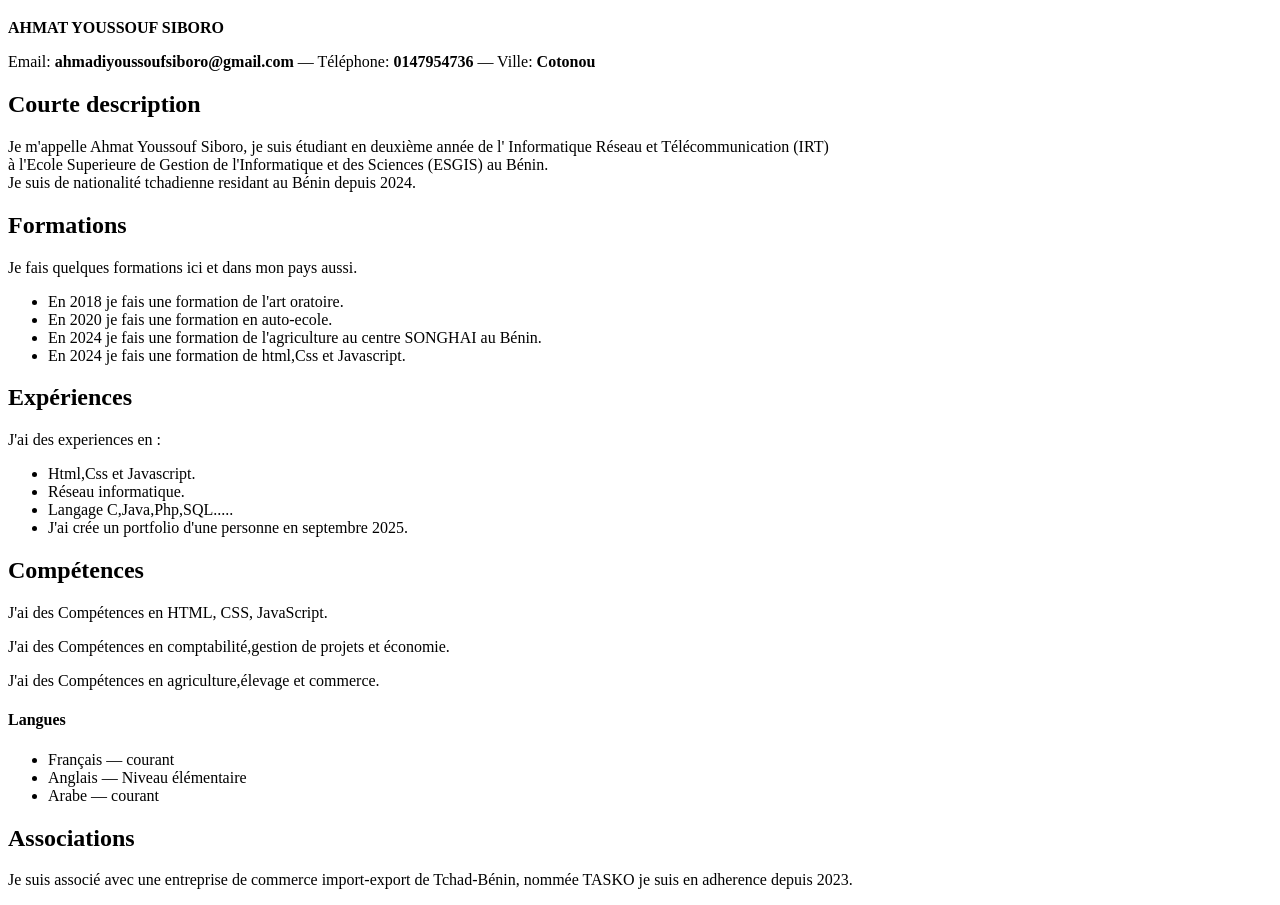
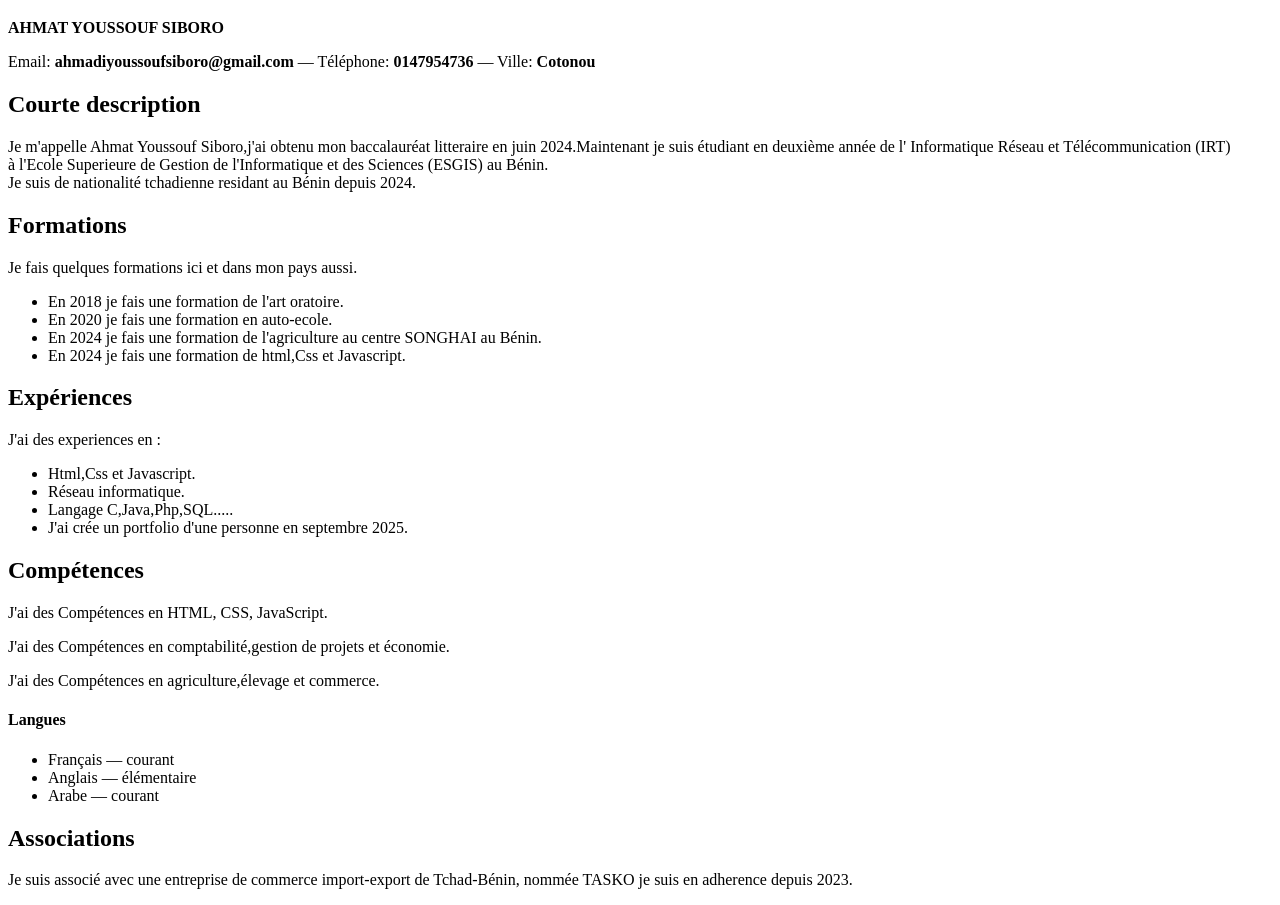
Before and after one commit to ahmadiyoussoufsiboro/mon-cv, a plain HTML site: page index.html in a window 1280 px wide. Shown: the part 61-966 px from the top of the page. Drawn offline with Linux system fonts and the light colour scheme.

Commit message:
j'ai modifié le contenu de mon cv

```diff
--- a/index.html
+++ b/index.html
@@ -16,7 +16,7 @@
 
 <section>
 <h2>Courte description</h2>
-<p>Je m'appelle Ahmat Youssouf Siboro, je suis étudiant en deuxième année de  l' Informatique Réseau
+<p>Je m'appelle Ahmat Youssouf Siboro,j'ai obtenu mon baccalauréat litteraire en juin 2024.Maintenant je suis étudiant en deuxième année de  l' Informatique Réseau
     et Télécommunication (IRT) <br>
     à l'Ecole Superieure de Gestion de l'Informatique et des Sciences  (ESGIS) au Bénin. <br>
 Je suis de nationalité tchadienne residant au Bénin depuis 2024. </p>
@@ -55,8 +55,8 @@ Je suis de nationalité tchadienne residant au Bénin depuis 2024. </p>
 <h4>Langues</h4>
 <ul>
             <li>Français — courant</li>
-            <li>Anglais — Niveau élémentaire</li>
-            <li>Arabe — courant</li>
+            <li>Anglais —  élémentaire</li>
+            <li>Arabe  — courant</li>
 
           </ul>
 </section>
```
